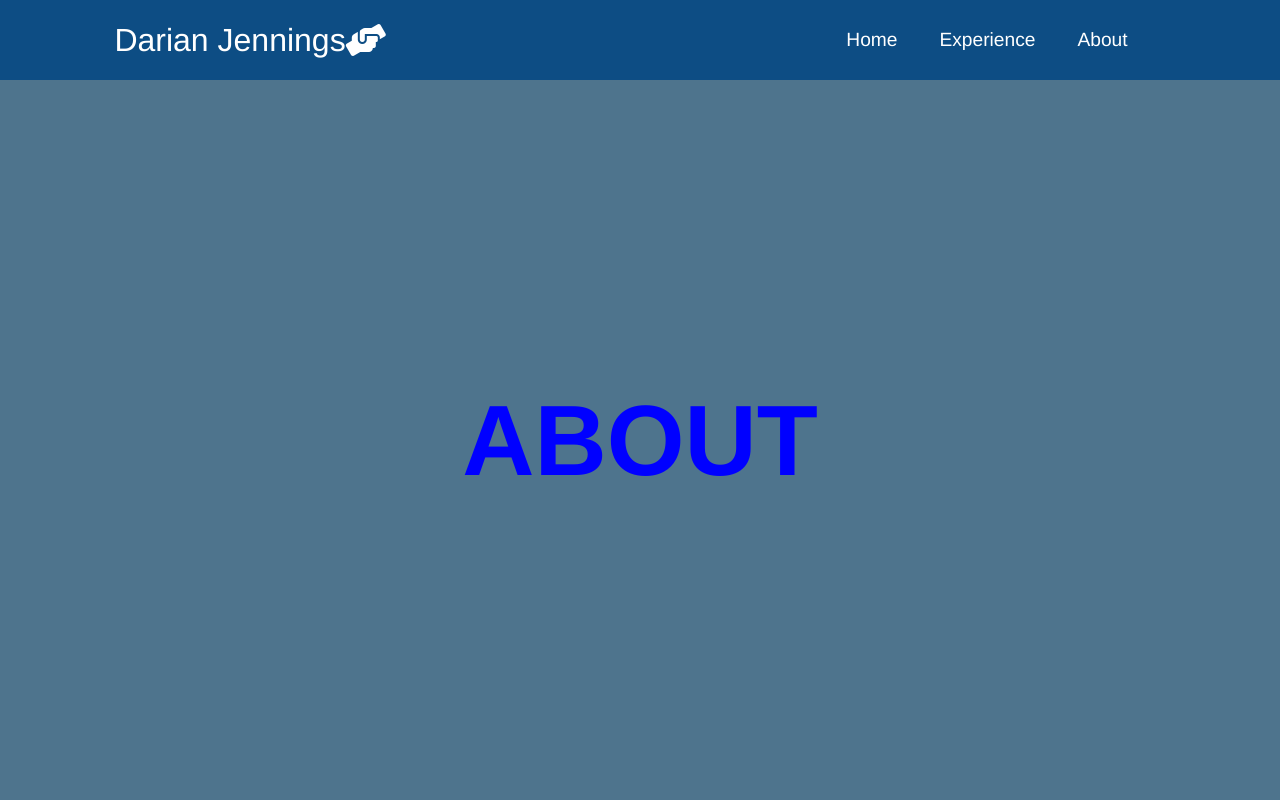
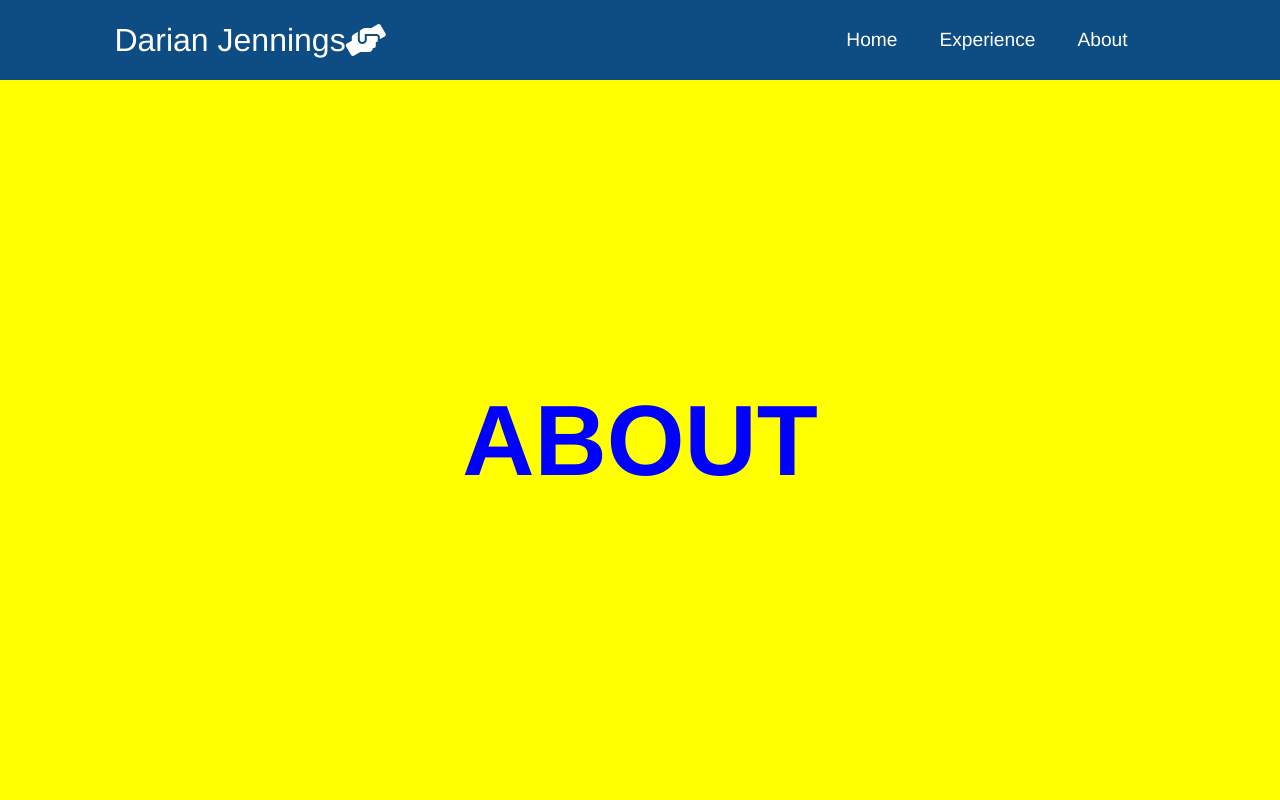
Before and after one commit to darianjennings1/iamdarianjennings, a React (Create React App) app: page /about in a window 1280 px wide. Shown: the top 800 px of the page. Built offline with nearby package versions, Linux system fonts and the light colour scheme.

Commit message:
about background to yellow

```diff
--- a/src/App.css
+++ b/src/App.css
@@ -28,7 +28,7 @@
   }
 
   .about {
-    background-color: rgb(78, 116, 141);
+    background-color: yellow;
     /* background-image: url('/Users/darianjennings/Desktop/SE.Project/ProjectSE/rattlerassist/src/images/img-1.jpg'); */
     background-position: center;
     background-size: fill;
```
